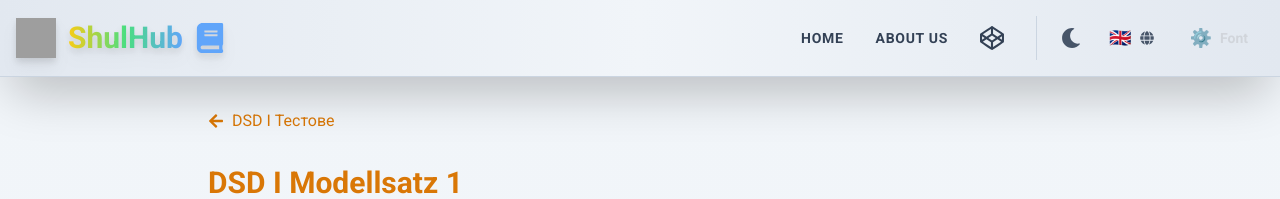
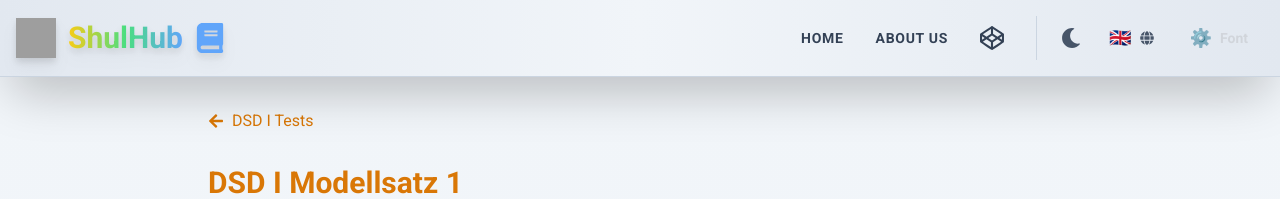
Before and after one commit to btoteva/schulhub, a React app: page /german/dsd-modellsatz-2 in a window 1280 px wide. Shown: the top 199 px of the page. Built offline with nearby package versions, Linux system fonts and the light colour scheme; grey boxes are pictures that could not be loaded.

Commit message:
nav tests back

```diff
--- a/src/pages/DSDHorverstehen1View.tsx
+++ b/src/pages/DSDHorverstehen1View.tsx
@@ -120,7 +120,7 @@ const DSDHorverstehen1View: React.FC = () => {
           className={`inline-flex items-center gap-2 mb-8 ${isLight ? "text-amber-600 hover:text-amber-700" : "text-amber-600 dark:text-amber-400 hover:text-amber-300"}`}
         >
           <FaArrowLeft />
-          DSD I Тестове
+          {t.dsdTests}
         </Link>
 
         <header className="mb-8">
--- a/src/pages/DSDHorverstehen2View.tsx
+++ b/src/pages/DSDHorverstehen2View.tsx
@@ -116,7 +116,7 @@ const DSDHorverstehen2View: React.FC = () => {
           className={`inline-flex items-center gap-2 mb-8 ${isLight ? "text-amber-600 hover:text-amber-700" : "text-amber-600 dark:text-amber-400 hover:text-amber-300"}`}
         >
           <FaArrowLeft />
-          DSD I Тестове
+          {t.dsdTests}
         </Link>
 
         <header className="mb-12">
--- a/src/pages/DSDHorverstehen3View.tsx
+++ b/src/pages/DSDHorverstehen3View.tsx
@@ -115,7 +115,7 @@ const DSDHorverstehen3View: React.FC = () => {
           className={`inline-flex items-center gap-2 mb-8 ${isLight ? "text-amber-600 hover:text-amber-700" : "text-amber-600 dark:text-amber-400 hover:text-amber-300"}`}
         >
           <FaArrowLeft />
-          DSD I Тестове
+          {t.dsdTests}
         </Link>
 
         <header className="mb-12">
--- a/src/pages/DSDModellsatz1View.tsx
+++ b/src/pages/DSDModellsatz1View.tsx
@@ -159,11 +159,11 @@ const DSDModellsatz1View: React.FC = () => {
     >
       <main className="container mx-auto px-4 py-8 max-w-4xl">
         <Link
-          to="/"
+          to="/german/dsd-tests"
           className={`inline-flex items-center gap-2 mb-8 ${isLight ? "text-amber-600 hover:text-amber-700" : "text-amber-400 hover:text-amber-600 dark:text-amber-300"}`}
         >
           <FaArrowLeft />
-          Начало
+          {t.dsdTests}
         </Link>
 
         <header className="mb-8">
--- a/src/pages/DSDModellsatz2View.tsx
+++ b/src/pages/DSDModellsatz2View.tsx
@@ -163,7 +163,7 @@ const DSDModellsatz2View: React.FC = () => {
           className={`inline-flex items-center gap-2 mb-8 ${isLight ? "text-amber-600 hover:text-amber-700" : "text-amber-400 hover:text-amber-600 dark:text-amber-300"}`}
         >
           <FaArrowLeft />
-          DSD I Тестове
+          {t.dsdTests}
         </Link>
 
         <header className="mb-8">
--- a/src/pages/DSDModellsatz3View.tsx
+++ b/src/pages/DSDModellsatz3View.tsx
@@ -169,7 +169,7 @@ const DSDModellsatz3View: React.FC = () => {
           className={`inline-flex items-center gap-2 mb-8 ${isLight ? "text-amber-600 hover:text-amber-700" : "text-amber-400 hover:text-amber-300"}`}
         >
           <FaArrowLeft />
-          DSD I Тестове
+          {t.dsdTests}
         </Link>
 
         <header className="mb-8">
--- a/src/pages/DSDSchriftliche1View.tsx
+++ b/src/pages/DSDSchriftliche1View.tsx
@@ -2,10 +2,12 @@ import React from "react";
 import { Link } from "react-router-dom";
 import { FaArrowLeft } from "react-icons/fa";
 import { useTheme } from "../contexts/ThemeContext";
+import { useLanguage } from "../contexts/LanguageContext";
 import ScrollToTopButton from "../components/ScrollToTopButton";
 
 const DSDSchriftliche1View: React.FC = () => {
   const { theme } = useTheme();
+  const { t } = useLanguage();
   const isLight = theme === "light";
   return (
     <div
@@ -21,7 +23,7 @@ const DSDSchriftliche1View: React.FC = () => {
           className={`inline-flex items-center gap-2 mb-8 ${isLight ? "text-amber-600 hover:text-amber-700" : "text-amber-400 hover:text-amber-600 dark:text-amber-300"}`}
         >
           <FaArrowLeft />
-          DSD I Тестове
+          {t.dsdTests}
         </Link>
 
         <header className="mb-8">
--- a/src/pages/DSDSchriftliche2View.tsx
+++ b/src/pages/DSDSchriftliche2View.tsx
@@ -2,10 +2,12 @@ import React from "react";
 import { Link } from "react-router-dom";
 import { FaArrowLeft } from "react-icons/fa";
 import { useTheme } from "../contexts/ThemeContext";
+import { useLanguage } from "../contexts/LanguageContext";
 import ScrollToTopButton from "../components/ScrollToTopButton";
 
 const DSDSchriftliche2View: React.FC = () => {
   const { theme } = useTheme();
+  const { t } = useLanguage();
   const isLight = theme === "light";
   return (
     <div
@@ -21,7 +23,7 @@ const DSDSchriftliche2View: React.FC = () => {
           className={`inline-flex items-center gap-2 mb-8 ${isLight ? "text-amber-600 hover:text-amber-700" : "text-amber-400 hover:text-amber-600 dark:text-amber-300"}`}
         >
           <FaArrowLeft />
-          DSD I Тестове
+          {t.dsdTests}
         </Link>
 
         <header className="mb-8">
--- a/src/pages/DSDSchriftliche3View.tsx
+++ b/src/pages/DSDSchriftliche3View.tsx
@@ -2,10 +2,12 @@ import React from "react";
 import { Link } from "react-router-dom";
 import { FaArrowLeft } from "react-icons/fa";
 import { useTheme } from "../contexts/ThemeContext";
+import { useLanguage } from "../contexts/LanguageContext";
 import ScrollToTopButton from "../components/ScrollToTopButton";
 
 const DSDSchriftliche3View: React.FC = () => {
   const { theme } = useTheme();
+  const { t } = useLanguage();
   const isLight = theme === "light";
   return (
     <div
@@ -21,7 +23,7 @@ const DSDSchriftliche3View: React.FC = () => {
           className={`inline-flex items-center gap-2 mb-8 ${isLight ? "text-amber-600 hover:text-amber-700" : "text-amber-400 hover:text-amber-600 dark:text-amber-300"}`}
         >
           <FaArrowLeft />
-          DSD I Тестове
+          {t.dsdTests}
         </Link>
 
         <header className="mb-8">
--- a/src/pages/DSDTestsList.tsx
+++ b/src/pages/DSDTestsList.tsx
@@ -1,5 +1,5 @@
 import React from "react";
-import { useNavigate } from "react-router-dom";
+import { Link } from "react-router-dom";
 import { FaArrowLeft } from "react-icons/fa";
 import ScrollToTopButton from "../components/ScrollToTopButton";
 import DSDTestsListContent from "../components/DSDTestsListContent";
@@ -7,10 +7,9 @@ import { useLanguage } from "../contexts/LanguageContext";
 import { useTheme } from "../contexts/ThemeContext";
 
 const DSDTestsList: React.FC = () => {
-  const { language } = useLanguage();
+  const { t, language } = useLanguage();
   const { theme } = useTheme();
   const isLight = theme === "light";
-  const navigate = useNavigate();
 
   return (
     <div
@@ -21,14 +20,13 @@ const DSDTestsList: React.FC = () => {
       }
     >
       <main className="container mx-auto px-4 py-8 max-w-3xl">
-        <button
-          type="button"
-          onClick={() => navigate("/")}
+        <Link
+          to="/lessons/1"
           className={`inline-flex items-center gap-2 mb-8 ${isLight ? "text-amber-600 hover:text-amber-700" : "text-amber-400 hover:text-amber-300"}`}
         >
           <FaArrowLeft />
-          {language === "bg" ? "Начало" : language === "de" ? "Start" : "Home"}
-        </button>
+          {t.back}
+        </Link>
 
         <DSDTestsListContent isLight={isLight} language={language} />
       </main>
```
